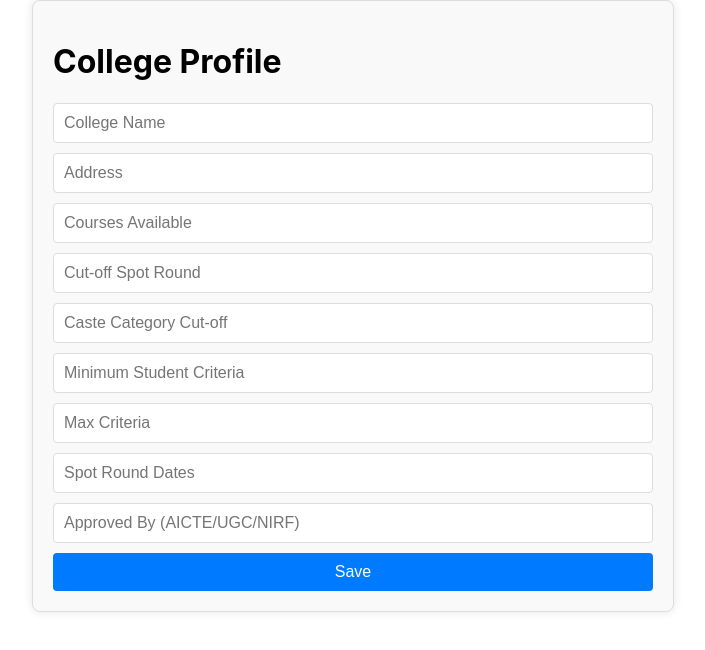
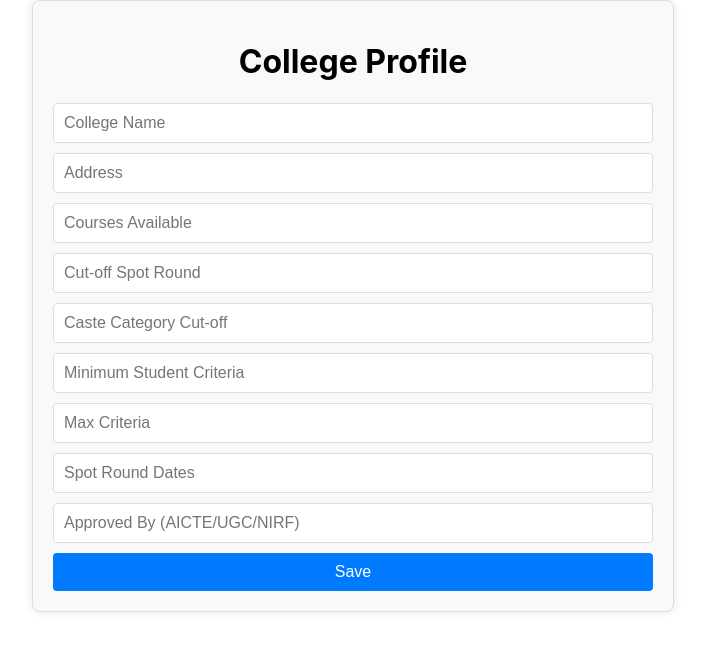
Before and after one commit to WadekarPrashant/MockRound-Local, a React (Create React App) app: page /profile in a window 1280 px wide. Shown: the top 650 px of the page, without its empty margins (287-992 px from the left). Built offline with nearby package versions, Linux system fonts and the light colour scheme.

Commit message:
styling-changes

```diff
--- a/src/pages/CollegeLoginPage.js
+++ b/src/pages/CollegeLoginPage.js
@@ -30,6 +30,8 @@ const CollegeLoginPage = () => {
                 navigate('/profile'); // Redirect to profile form page
             } else {
                 console.log('Login error');
+                const errorData = await response.json();
+                console.log(errorData);
             }
         } catch (error) {
             console.log('Login error:', error);
--- a/src/pages/CollegeProfile.js
+++ b/src/pages/CollegeProfile.js
@@ -51,7 +51,7 @@ const CollegeProfilePage = () => {
 
     return (
         <div className="profile-container">
-            <h1>College Profile</h1>
+            <h1 style={{textAlign : "center"}}>College Profile</h1>
             <form onSubmit={handleSubmit} className="profile-form">
                 <input type="text" name="collegeName" value={college.collegeName} onChange={handleChange} placeholder="College Name" required />
                 <input type="text" name="address" value={college.address} onChange={handleChange} placeholder="Address" required />
```
